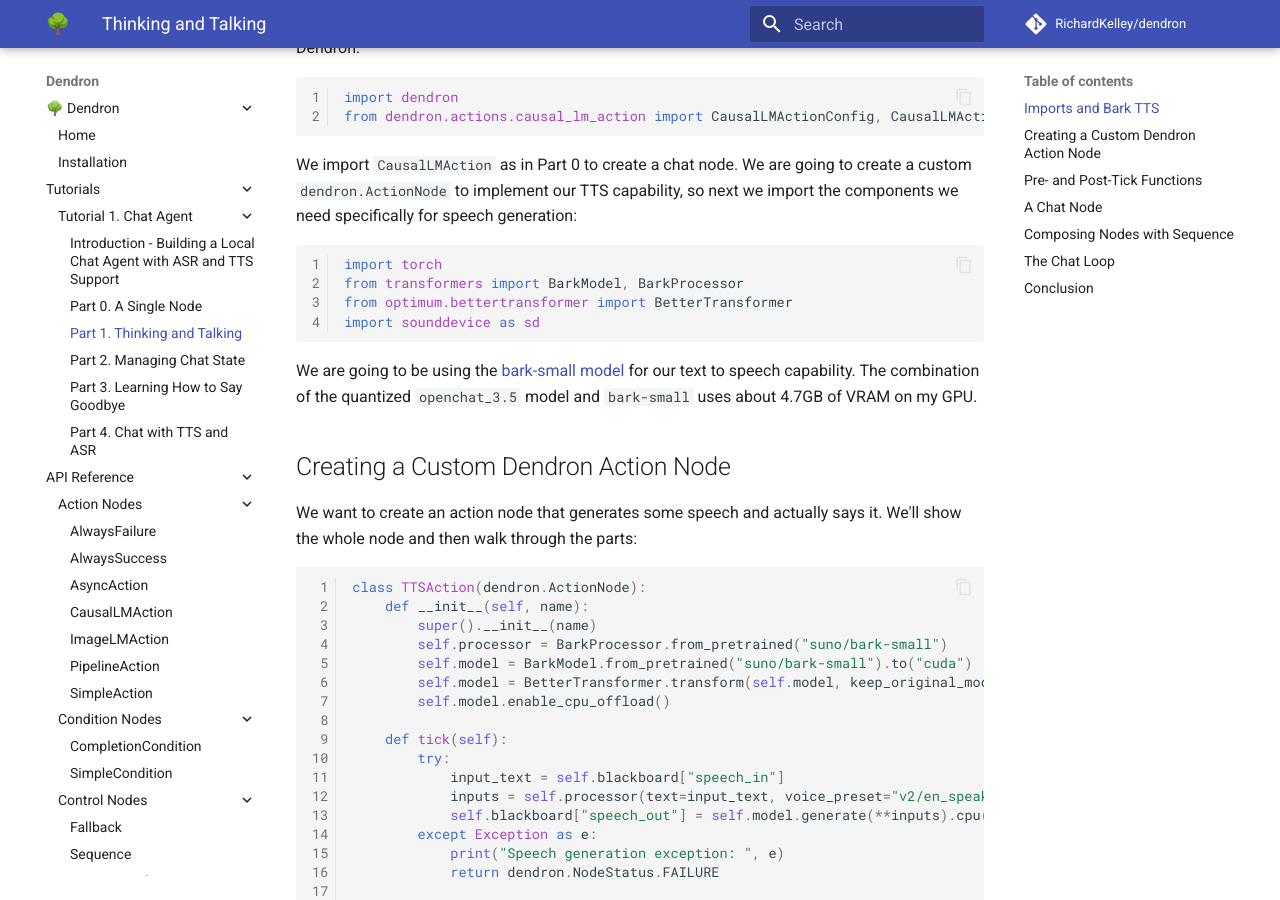
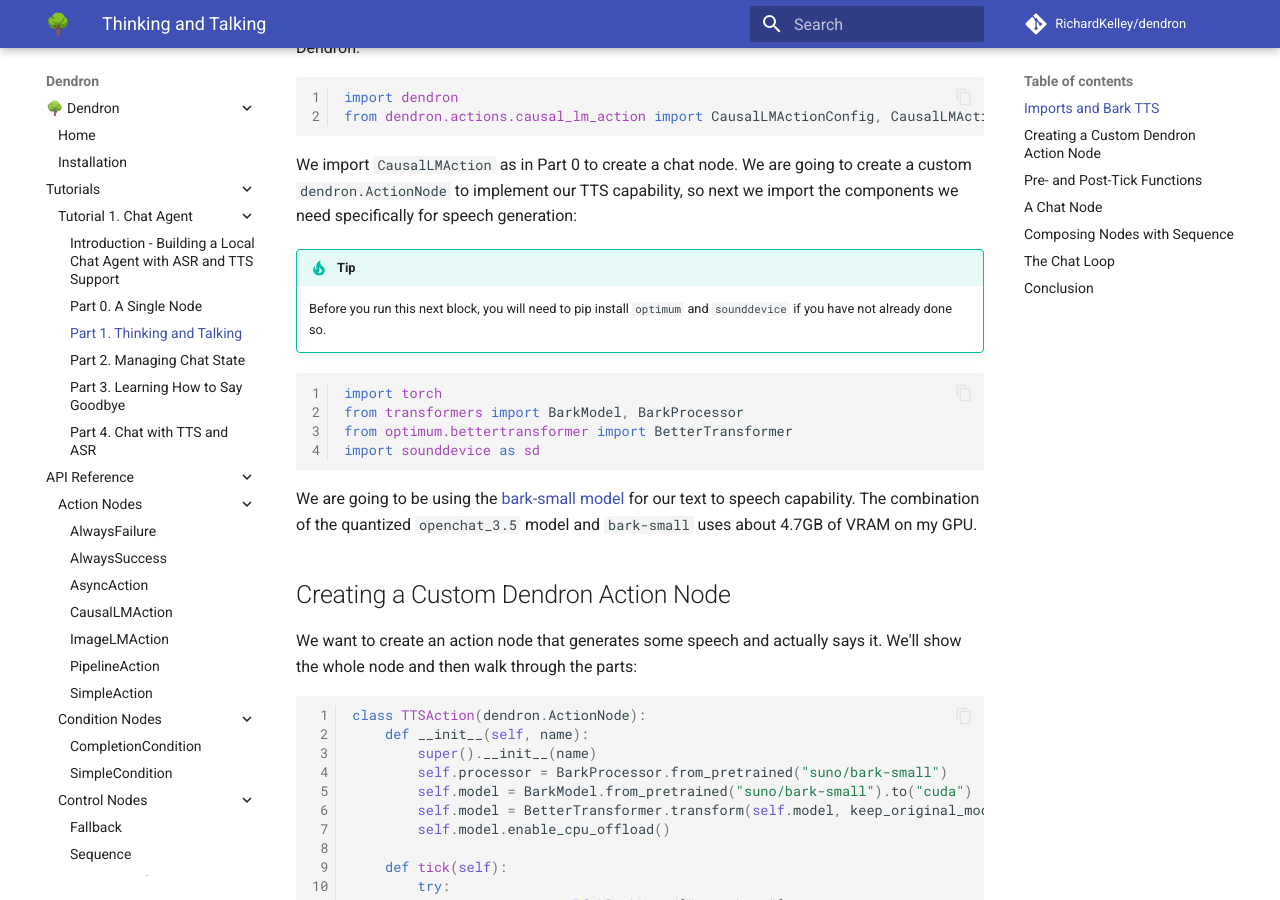
Before and after one commit to RichardKelley/dendron, an MkDocs documentation site: the page built from docs/1_tutorial_seq.md, in a window 1280 px wide and 900 px high, scrolled down 641 px. Built offline with MkDocs 1.6.1 and Material for MkDocs 9.7.7, drawn with Linux system fonts in a browser that asks for light colours; comment, search, counter and statistics services are not loaded.

Commit message:
Added some dependency info to Tutorial 1.

````diff
--- a/docs/1_tutorial_seq.md
+++ b/docs/1_tutorial_seq.md
@@ -22,6 +22,10 @@ from dendron.actions.causal_lm_action import CausalLMActionConfig, CausalLMActio
 ```
 
 We import `CausalLMAction` as in Part 0 to create a chat node. We are going to create a custom `dendron.ActionNode` to implement our TTS capability, so next we import the components we need specifically for speech generation:
+
+!!! tip
+
+    Before you run this next block, you will need to pip install `optimum` and `sounddevice` if you have not already done so.
 
 ```python linenums="1"
 import torch
````
